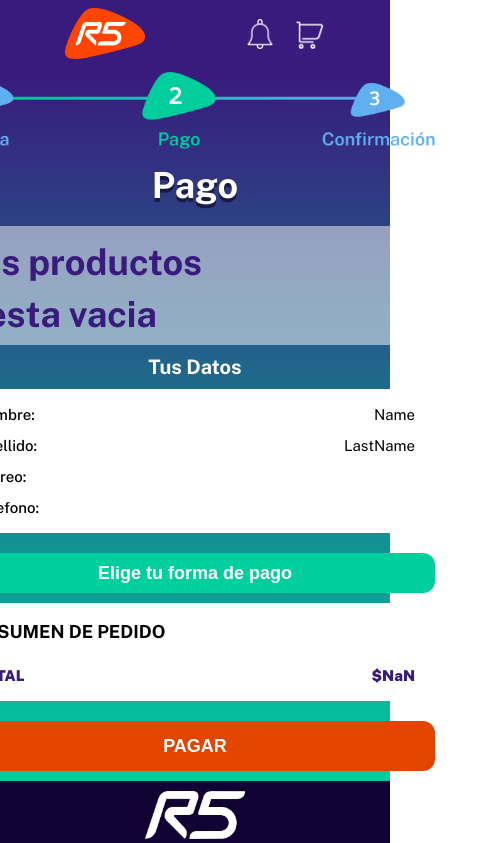
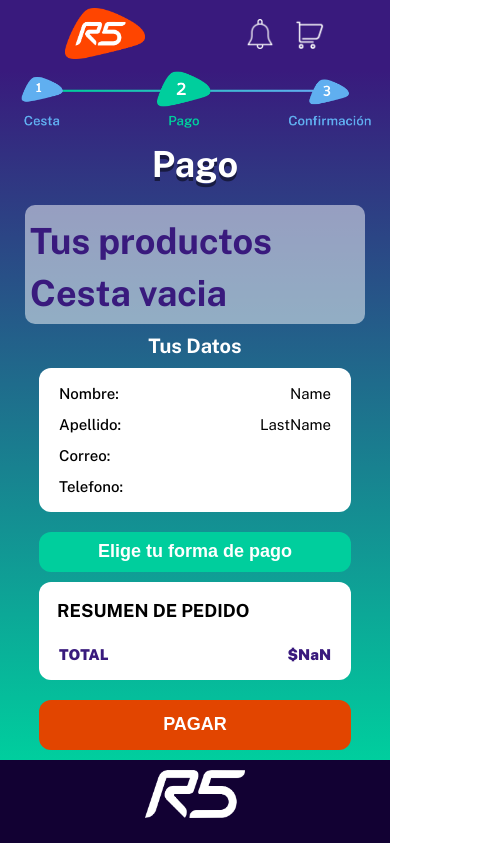
Before and after one commit to AdriMartinezB/r5_checkout_frontend, a React app: page /pago in a window 390 px wide. Shown: the top 843 px of the page, 495 px wide, since content can reach past the window. Built offline with nearby package versions, Linux system fonts and the light colour scheme.

Commit message:
Arreglo responsive cesta y pago

```diff
--- a/src/assets/styles/components/carrusel.scss
+++ b/src/assets/styles/components/carrusel.scss
@@ -115,7 +115,8 @@
 
 @media only screen and (max-width: 360px){
     .carousel__container{
-        margin: 15px;
+        margin: 0;
+        border-radius: 0;
     }
 
     .carousel-item__details--title{
--- a/src/assets/styles/components/metodoDePago.scss
+++ b/src/assets/styles/components/metodoDePago.scss
@@ -32,10 +32,10 @@
   margin: 20px 5px 0 5px;
 }
 
-@media only screen and (max-width: 360px){
+@media only screen and (max-width: 430px){
 
   .Method-img{
-    width: 340px;
+    width: 100%;
   }
 
 }
--- a/src/assets/styles/components/producto.scss
+++ b/src/assets/styles/components/producto.scss
@@ -102,12 +102,12 @@
   align-self: center;
 }
 
-@media only screen and (max-width: 360px){
+@media only screen and (max-width: 430px){
 
   .product-main {
     display: flex;
     flex-direction: column;
-    max-width: 360px;
+    max-width: 100%;
   }
 
 }
--- a/src/assets/styles/containers/cesta.scss
+++ b/src/assets/styles/containers/cesta.scss
@@ -67,7 +67,8 @@
 
 .PasoPaso1 {
   margin: 0;
-  width: 480px;
+  max-width: 480px;
+  width: 90%;
 }
 
 .botonCesta{
@@ -133,7 +134,7 @@
 
 }
 
-@media only screen and (max-width: 360px){
+@media only screen and (max-width: 430px){
 
   .PasoPaso1{
     width: 330px;
--- a/src/assets/styles/pages/pago.scss
+++ b/src/assets/styles/pages/pago.scss
@@ -44,7 +44,8 @@
 
 .paso2 {
   margin: 0;
-  width: 480px;
+  max-width: 480px;
+  width: 90%;
 }
 
 .container-total{
@@ -153,29 +154,20 @@
     padding: 0;
     width: 125%;
   }
+
+  .paso2{
+    width: 90%;
+  }
 }
 
-
-
-
-
-
-
-
-
-
-
-
-
-
-@media only screen and (max-width: 360px){
+@media only screen and (max-width: 430px){
 
   .pago {
     display: flex;
     flex-direction: column;
     align-items: center;
     justify-content: center;
-    width: 360px;
+    width: 100%;
   }
 
   .pago-title {
@@ -199,15 +191,14 @@
 
   .paso2 {
     margin: 0;
-    max-width: 360px;
+    max-width: 90%;
   }
 
   .container-total {
     flex-direction: column;
     align-items: center;
     justify-content: center;
-    padding: 0 5px 0 5px;
-    width: 350px;
+    width: 100%;
   }
 
   .container1{
@@ -219,7 +210,7 @@
   .container2 {
     margin: 0;
     padding: 0;
-    width: 360px;
+    width: 100%;
   }
 
 }
```
